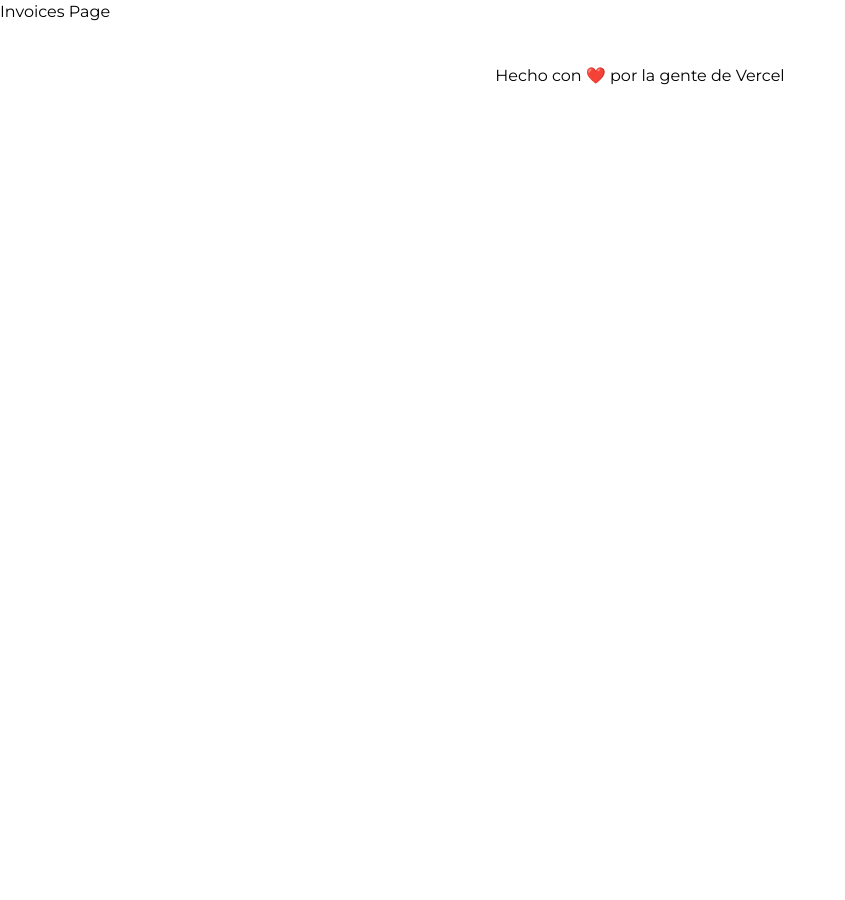
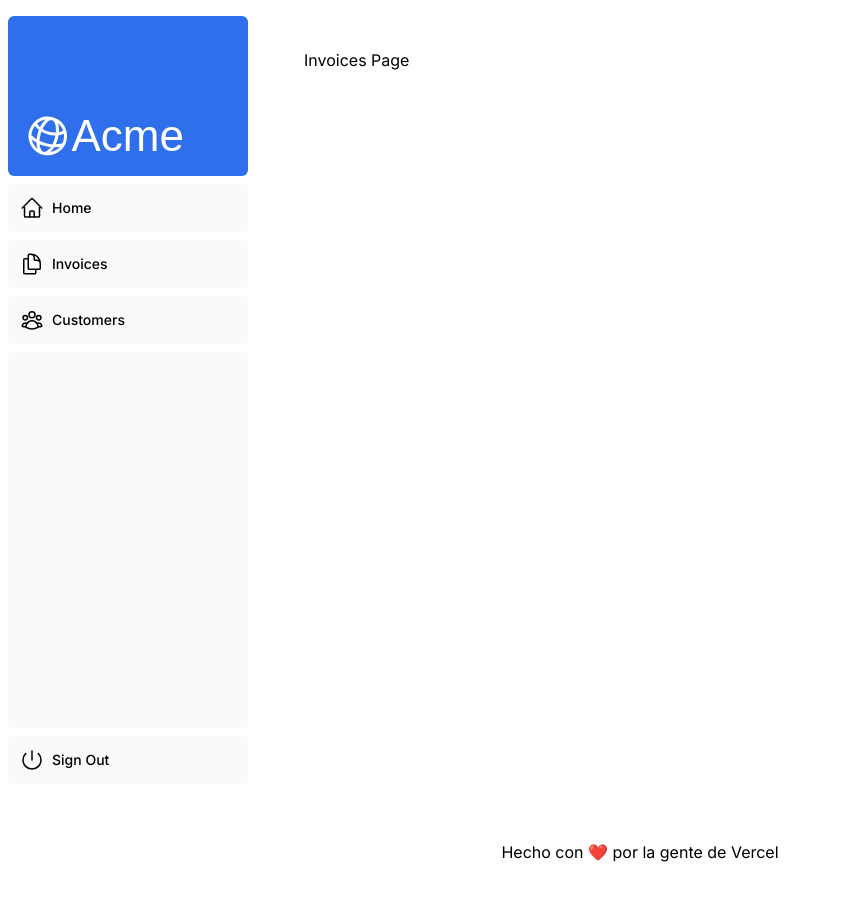
Before and after one commit to Molina-Daniel/nextjs-dashboard, a Next.js app: page /dashboard/invoices in a window 1280 px wide. Shown: the top 900 px of the page, without its empty margins (0-845 px from the left). Before the commit the page ends 800 px from the top, so only its background shows below. Built offline with nearby package versions, Linux system fonts and the light colour scheme; a web font is replaced by a local one.

Commit message:
feat: layouts and pages

```diff
--- /dev/null
+++ b/app/dashboard/layout.tsx
@@ -0,0 +1,16 @@
+import SideNav from '@/app/ui/dashboard/sidenav';
+
+export default function DashboardLayout({
+  children,
+}: {
+  children: React.ReactNode;
+}) {
+  return (
+    <div className="flex h-screen flex-col md:flex-row md:overflow-hidden">
+      <div className="w-full flex-none md:w-64">
+        <SideNav />
+      </div>
+      <div className="flex-grow p-6 md:overflow-y-auto md:p-12">{children}</div>
+    </div>
+  );
+}
--- a/app/layout.tsx
+++ b/app/layout.tsx
@@ -1,4 +1,4 @@
-import { montserrat } from './ui/fonts';
+import { inter } from './ui/fonts';
 import './ui/global.css';
 
 export default function RootLayout({
@@ -8,7 +8,7 @@
 }) {
   return (
     <html lang="en">
-      <body className={`${montserrat.className} antialiased`}>
+      <body className={`${inter.className} antialiased`}>
         {children}
         <footer className="flex items-center justify-center py-10">
           Hecho con ❤️ por la gente de Vercel
--- a/app/page.tsx
+++ b/app/page.tsx
@@ -11,6 +11,7 @@
       <div className="flex h-20 shrink-0 items-end rounded-lg bg-blue-500 p-4 md:h-52">
         {/* <AcmeLogo /> */}
         <div className={styles.shape}></div>
+        <div className="h-0 w-0 border-b-[30px] border-l-[20px] border-r-[20px] border-b-black border-l-transparent border-r-transparent" />
       </div>
       <div className="mt-4 flex grow flex-col gap-4 md:flex-row">
         <div className="flex flex-col justify-center gap-6 rounded-lg bg-gray-50 px-6 py-10 md:w-2/5 md:px-20">
@@ -35,16 +36,16 @@
           {/* <img src="/hero-desktop.png" alt="Hero Image" /> */}
           <Image
             src="/hero-desktop.png"
-            alt="Hero Image"
+            alt="Screenshots of the dashboard project showing desktop version"
             width={1000}
             height={760}
             className="hidden md:block"
           />
           <Image
             src="/hero-mobile.png"
-            alt="Hero Image"
-            width={1000}
-            height={760}
+            alt="Screenshots of the dashboard project showing mobile version"
+            width={560}
+            height={620}
             className="block md:hidden"
           />
         </div>
--- a/app/ui/fonts.ts
+++ b/app/ui/fonts.ts
@@ -1,6 +1,6 @@
-import { Lusitana, Montserrat } from 'next/font/google';
+import { Lusitana, Inter } from 'next/font/google';
 
-export const montserrat = Montserrat({ subsets: ['latin'] });
+export const inter = Inter({ subsets: ['latin'] });
 
 export const lusitana = Lusitana({
   weight: ['400', '700'],
```
